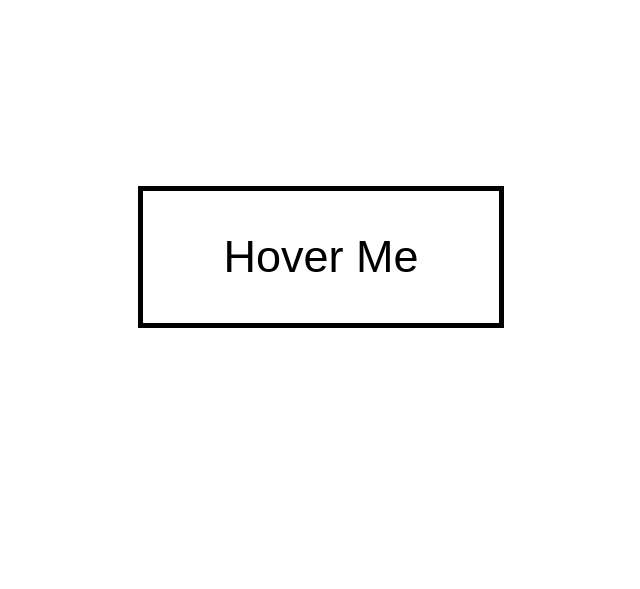
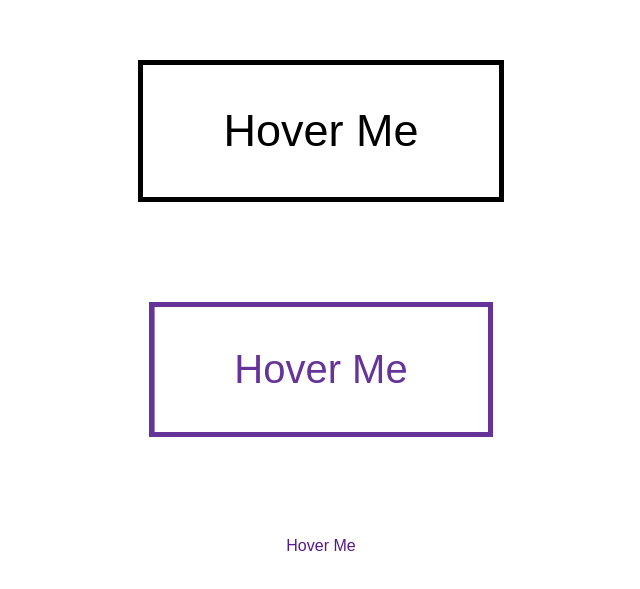
Before and after one commit to KamilJakobczak/css-projects, a website: page index.html in a window 1280 px wide. Shown: the part 151-740 px from the top of the page, without its empty margins (319-959 px from the left). Drawn offline with Linux system fonts and the light colour scheme.

Commit message:
switch to scss, style for multiple buttons

```diff
--- a/index.html
+++ b/index.html
@@ -4,9 +4,11 @@
     <meta charset="UTF-8" />
     <meta name="viewport" content="width=device-width, initial-scale=1.0" />
     <title>Document</title>
-    <link rel="stylesheet" href="style.css" type="text/css" media="all" />
+    <link rel="stylesheet" href="./css/style.css" type="text/css" media="all" />
   </head>
   <body>
-    <div id="button_1">Hover Me</div>
+    <a href="" id="button_1">Hover Me</a>
+    <a href="" id="button_2">Hover Me</a>
+    <a href="" id="button_3">Hover Me</a>
   </body>
 </html>
--- /dev/null
+++ b/scss/style.scss
@@ -0,0 +1,59 @@
+body {
+  min-height: 100vh;
+  display: flex;
+  justify-content: center;
+  align-items: center;
+  flex-wrap: wrap;
+  flex-direction: column;
+  a {
+    margin-top: 100px;
+    position: relative;
+    text-decoration: none;
+    font-family: sans-serif;
+    overflow: hidden;
+  }
+  #button_1 {
+    font-size: 45px;
+    color: black;
+    border: 5px solid black;
+    padding: 40px 80px;
+    &:before {
+      content: '';
+      position: absolute;
+      top: 0;
+      left: 0;
+      width: 100%;
+      height: 100%;
+      background-color: lawngreen;
+      z-index: -1;
+      transition: transform 1s;
+      transform-origin: top left;
+      transform: rotate(-90deg);
+    }
+    &:hover:before {
+      transform: rotate(0deg);
+    }
+  }
+  #button_2 {
+    color: rebeccapurple;
+    font-size: 40px;
+    border: 5px solid rebeccapurple;
+    padding: 40px 80px;
+    transition: all 1s;
+    &:before {
+      content: '';
+      position: absolute;
+      top: 0;
+      left: 0;
+      width: 100%;
+      height: 100%;
+      background-color: rebeccapurple;
+      z-index: -1;
+      transform: translateX(-100%);
+      transition: all 1s;
+    }
+    &:hover:before {
+      transform: translateX(0);
+    }
+  }
+}
```
Also changed, not shown: package.json (added, +11 -0 lines), css/style.css (added), style.css (deleted), 1 other file.
